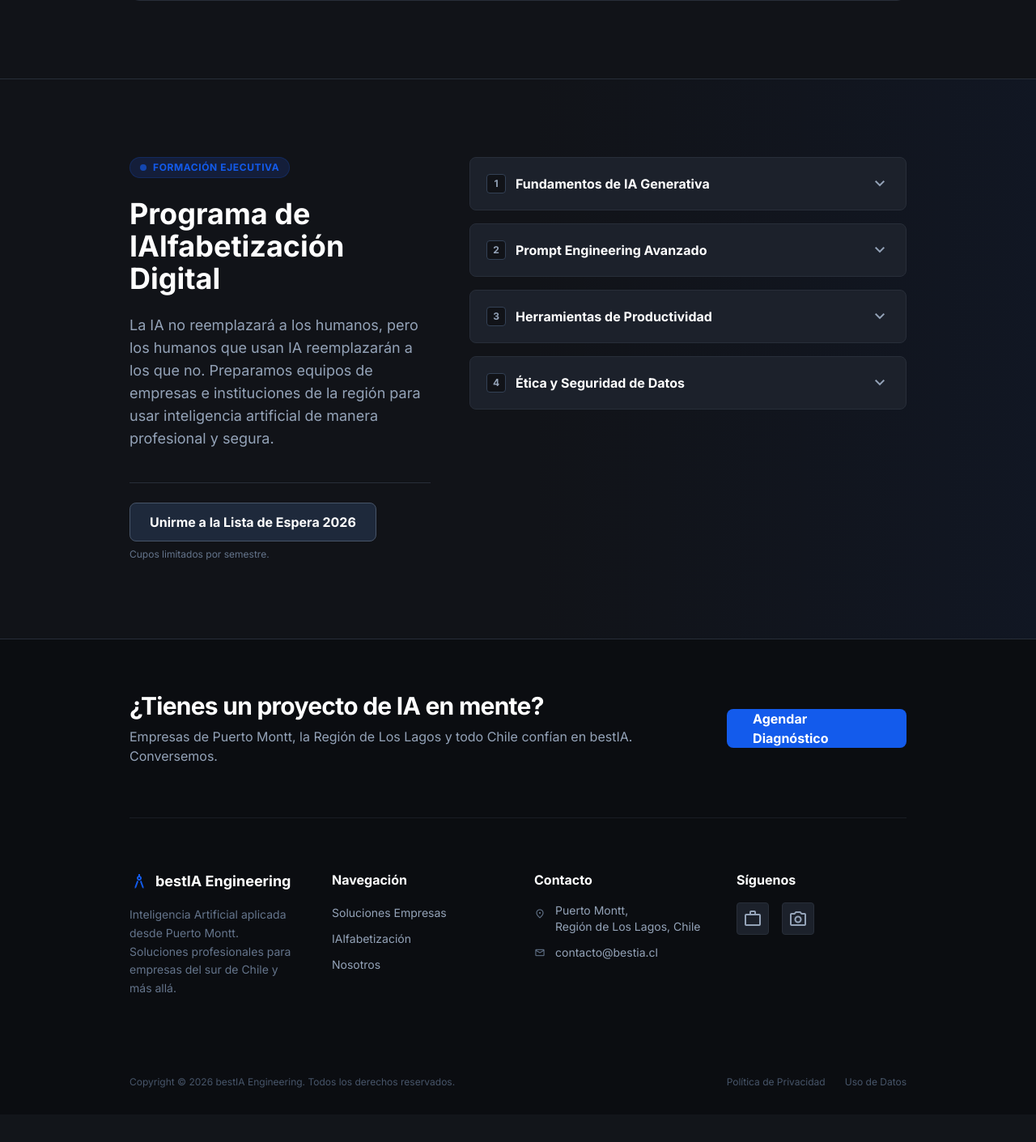
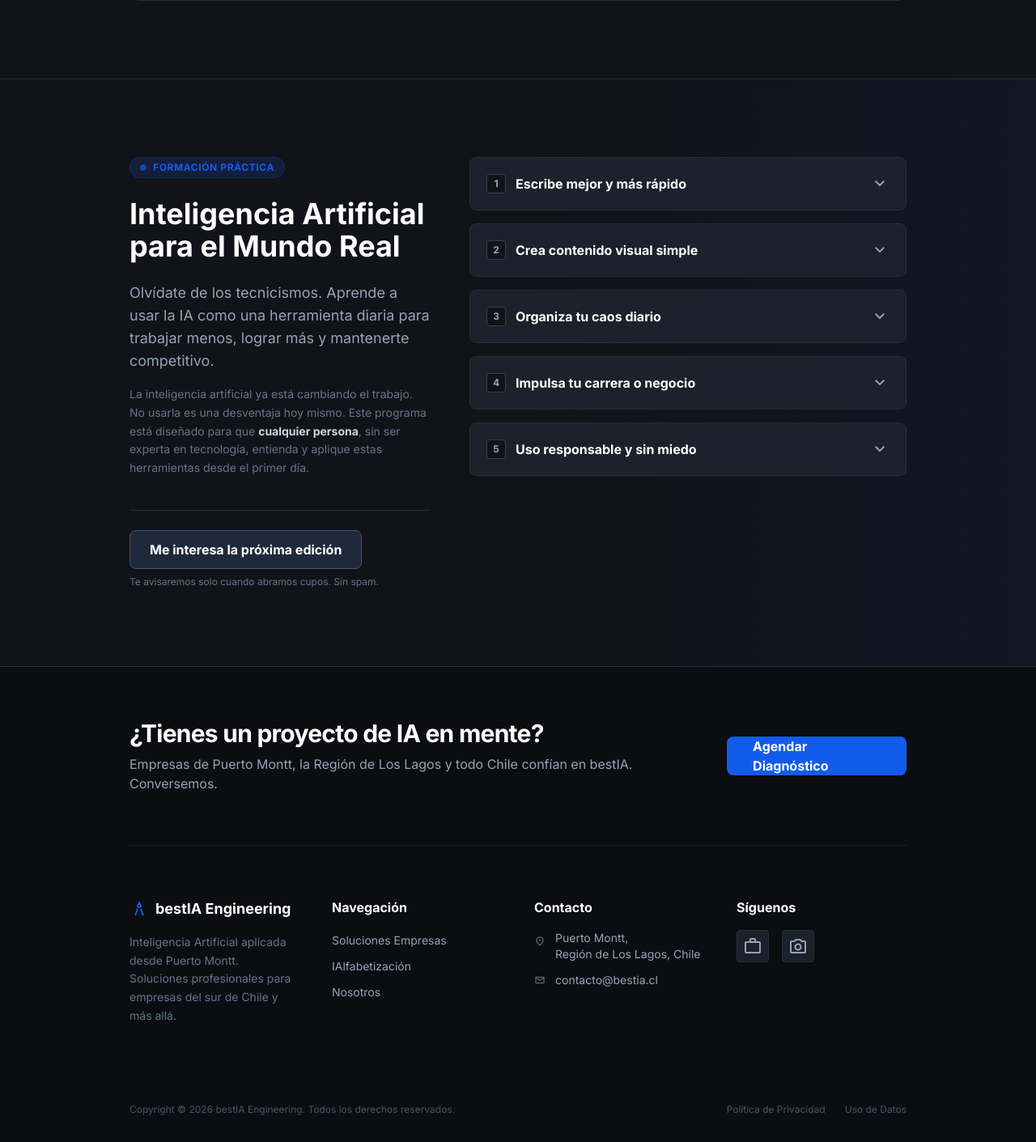
Before and after one commit to garzaazul/bestia-web, a Django app: page / in a window 1280 px wide. Shown: the part 2560-3971 px from the top of the page at 81% size. Before the commit the page ends 3904 px from the top, so only its background shows below. Run offline with Django 5.2, Linux system fonts and the light colour scheme; some libraries are stand-ins or nearby versions.

```diff
--- a/templates/pages/home.html
+++ b/templates/pages/home.html
@@ -308,26 +308,33 @@ autónomos, automatización, consultoría y formación profesional." }}{% endblo
                 <div
                     class="inline-flex items-center gap-2 px-3 py-1 rounded-full bg-blue-900/30 border border-primary/20 w-fit">
                     <span class="size-2 rounded-full bg-primary animate-pulse"></span>
-                    <span class="text-primary text-xs font-bold uppercase tracking-wider">Formación Ejecutiva</span>
+                    <span class="text-primary text-xs font-bold uppercase tracking-wider">Formación Práctica</span>
                 </div>
                 <h2 class="text-white text-3xl md:text-4xl font-bold leading-tight">
-                    Programa de IAlfabetización Digital
+                    Inteligencia Artificial para el Mundo Real
                 </h2>
-                <p class="text-slate-400 text-lg">
-                    La IA no reemplazará a los humanos, pero los humanos que usan IA reemplazarán a los que no.
-                    Preparamos equipos de empresas e instituciones de la región para usar inteligencia artificial de
-                    manera profesional y segura.
-                </p>
+                <div class="flex flex-col gap-4">
+                    <p class="text-slate-400 text-lg">
+                        Olvídate de los tecnicismos. Aprende a usar la IA como una herramienta diaria para trabajar
+                        menos, lograr más y mantenerte competitivo.
+                    </p>
+                    <p class="text-slate-500 text-sm leading-relaxed">
+                        La inteligencia artificial ya está cambiando el trabajo. No usarla es una desventaja hoy mismo.
+                        Este programa está diseñado para que <strong class="text-slate-300">cualquier persona</strong>,
+                        sin ser experta en tecnología, entienda y aplique estas herramientas desde el primer día.
+                    </p>
+                </div>
                 <div class="mt-4 pt-6 border-t border-border-dark">
                     <form id="waitlist-form" method="post" action="{% url 'academy:waitlist' %}">
                         {% csrf_token %}
                         <input type="hidden" name="source" value="home">
                         <button type="submit"
                             class="w-full sm:w-auto cursor-pointer items-center justify-center rounded-lg h-12 px-6 bg-slate-800 hover:bg-slate-700 border border-slate-600 text-white text-base font-bold transition-colors">
-                            Unirme a la Lista de Espera 2026
+                            Me interesa la próxima edición
                         </button>
                     </form>
-                    <p class="text-xs text-slate-500 mt-2 text-center sm:text-left">Cupos limitados por semestre.</p>
+                    <p class="text-xs text-slate-500 mt-2 text-center sm:text-left">Te avisaremos solo cuando abramos
+                        cupos. Sin spam.</p>
                 </div>
             </div>
             <!-- Right Accordion -->
@@ -340,18 +347,14 @@ autónomos, automatización, consultoría y formación profesional." }}{% endblo
                         <span class="flex items-center gap-3">
                             <span
                                 class="flex items-center justify-center size-6 rounded bg-background-dark text-xs text-slate-400 border border-slate-700">1</span>
-                            Fundamentos de IA Generativa
+                            Escribe mejor y más rápido
                         </span>
                         <span
                             class="material-symbols-outlined text-slate-400 transition-transform group-open:rotate-180">expand_more</span>
                     </summary>
                     <div class="px-5 pb-5 text-slate-400 text-sm leading-relaxed pl-[3.25rem]">
-                        Comprende cómo funcionan los LLMs (Large Language Models), sus limitaciones reales,
-                        alucinaciones y casos de uso seguros en el entorno empresarial.
-                        <div class="mt-3">
-                            <a class="text-primary text-xs font-bold hover:underline"
-                                href="{% url 'leads:contact' %}">Ver temario completo</a>
-                        </div>
+                        Redacta correos difíciles, resume documentos largos y crea informes profesionales en segundos.
+                        Deja que la IA se encargue del "borrador" para que tú te enfoques en las decisiones.
                     </div>
                 </details>
                 <!-- Module 2 -->
@@ -362,14 +365,14 @@ autónomos, automatización, consultoría y formación profesional." }}{% endblo
                         <span class="flex items-center gap-3">
                             <span
                                 class="flex items-center justify-center size-6 rounded bg-background-dark text-xs text-slate-400 border border-slate-700">2</span>
-                            Prompt Engineering Avanzado
+                            Crea contenido visual simple
                         </span>
                         <span
                             class="material-symbols-outlined text-slate-400 transition-transform group-open:rotate-180">expand_more</span>
                     </summary>
                     <div class="px-5 pb-5 text-slate-400 text-sm leading-relaxed pl-[3.25rem]">
-                        Técnicas estructuradas para obtener resultados consistentes. Chain-of-thought, Few-shot
-                        prompting y estructuración de salidas para integración con software.
+                        Genera imágenes para tus presentaciones, ilustra tus ideas o crea contenido para redes sociales.
+                        Convierte texto en material visual atractivo sin ser diseñador.
                     </div>
                 </details>
                 <!-- Module 3 -->
@@ -380,14 +383,14 @@ autónomos, automatización, consultoría y formación profesional." }}{% endblo
                         <span class="flex items-center gap-3">
                             <span
                                 class="flex items-center justify-center size-6 rounded bg-background-dark text-xs text-slate-400 border border-slate-700">3</span>
-                            Herramientas de Productividad
+                            Organiza tu caos diario
                         </span>
                         <span
                             class="material-symbols-outlined text-slate-400 transition-transform group-open:rotate-180">expand_more</span>
                     </summary>
                     <div class="px-5 pb-5 text-slate-400 text-sm leading-relaxed pl-[3.25rem]">
-                        Implementación práctica de Copilot, ChatGPT Enterprise y herramientas open source en el flujo de
-                        trabajo diario de oficinas y gerencia.
+                        Usa la IA como tu asistente personal. Planifica tu semana, prioriza tareas pendientes y organiza
+                        proyectos complejos paso a paso.
                     </div>
                 </details>
                 <!-- Module 4 -->
@@ -398,14 +401,32 @@ autónomos, automatización, consultoría y formación profesional." }}{% endblo
                         <span class="flex items-center gap-3">
                             <span
                                 class="flex items-center justify-center size-6 rounded bg-background-dark text-xs text-slate-400 border border-slate-700">4</span>
-                            Ética y Seguridad de Datos
+                            Impulsa tu carrera o negocio
                         </span>
                         <span
                             class="material-symbols-outlined text-slate-400 transition-transform group-open:rotate-180">expand_more</span>
                     </summary>
                     <div class="px-5 pb-5 text-slate-400 text-sm leading-relaxed pl-[3.25rem]">
-                        Protocolos de seguridad para evitar fugas de información sensible. Normativas vigentes y
-                        gobernanza de IA dentro de la organización.
+                        Mejora tu CV, prepara respuestas para entrevistas laborales o, si tienes un negocio, crea
+                        descripciones de productos y planes de marketing efectivos.
+                    </div>
+                </details>
+                <!-- Module 5 -->
+                <details
+                    class="group bg-surface-dark rounded-lg border border-border-dark open:border-primary/50 transition-all">
+                    <summary
+                        class="flex justify-between items-center p-5 cursor-pointer text-white font-bold select-none">
+                        <span class="flex items-center gap-3">
+                            <span
+                                class="flex items-center justify-center size-6 rounded bg-background-dark text-xs text-slate-400 border border-slate-700">5</span>
+                            Uso responsable y sin miedo
+                        </span>
+                        <span
+                            class="material-symbols-outlined text-slate-400 transition-transform group-open:rotate-180">expand_more</span>
+                    </summary>
+                    <div class="px-5 pb-5 text-slate-400 text-sm leading-relaxed pl-[3.25rem]">
+                        Aprende qué es cierto y qué no. Protege tus datos privados, detecta errores comunes y usa la
+                        tecnología con criterio y seguridad.
                     </div>
                 </details>
             </div>
```
